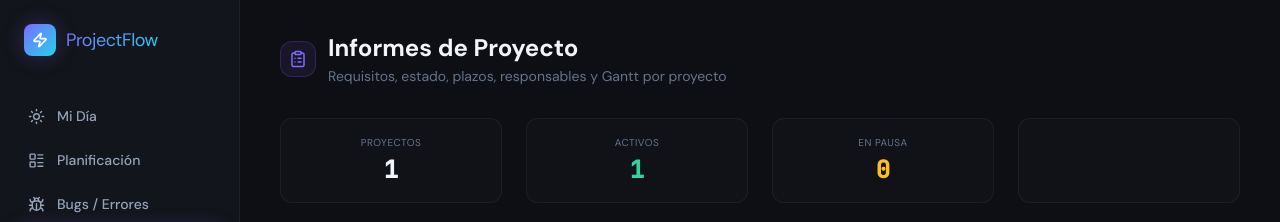
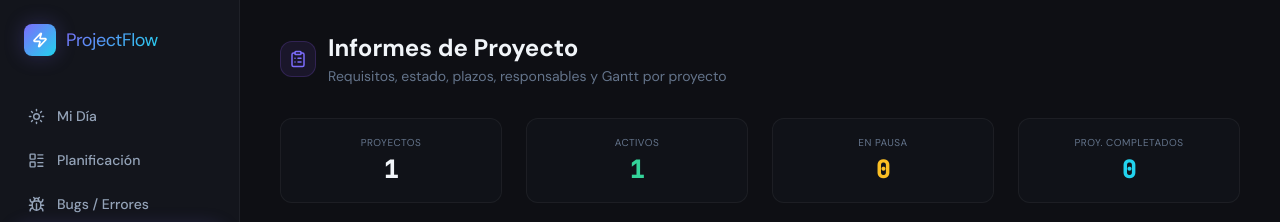
Before and after one commit to lauraamfresh-lab/task_manager_gantt_app, a React (Vite) app: page / in a window 1280 px wide. Both pictures are taken after a click on the button "Informes". Shown: the top 222 px of the page. Built offline with nearby package versions, Linux system fonts and the light colour scheme.

Commit message:
add: proyectos completados

```diff
--- a/src/views/Reports.jsx
+++ b/src/views/Reports.jsx
@@ -514,8 +514,8 @@ export default function Reports() {
 
 
         <div className="bg-surface-700/30 border border-white/5 rounded-xl p-4 text-center">
-          <p className="text-[10px] text-slate-500 uppercase tracking-wider mb-1"></p>
-          <p className="text-2xl font-bold font-mono text-cyan-400"></p>
+          <p className="text-[10px] text-slate-500 uppercase tracking-wider mb-1">Proy. completados</p>
+          <p className="text-2xl font-bold font-mono text-cyan-400">{proyectosCompletados.length}</p>
         </div>
 
         <div className="bg-surface-700/30 border border-white/5 rounded-xl p-4 text-center">
```
